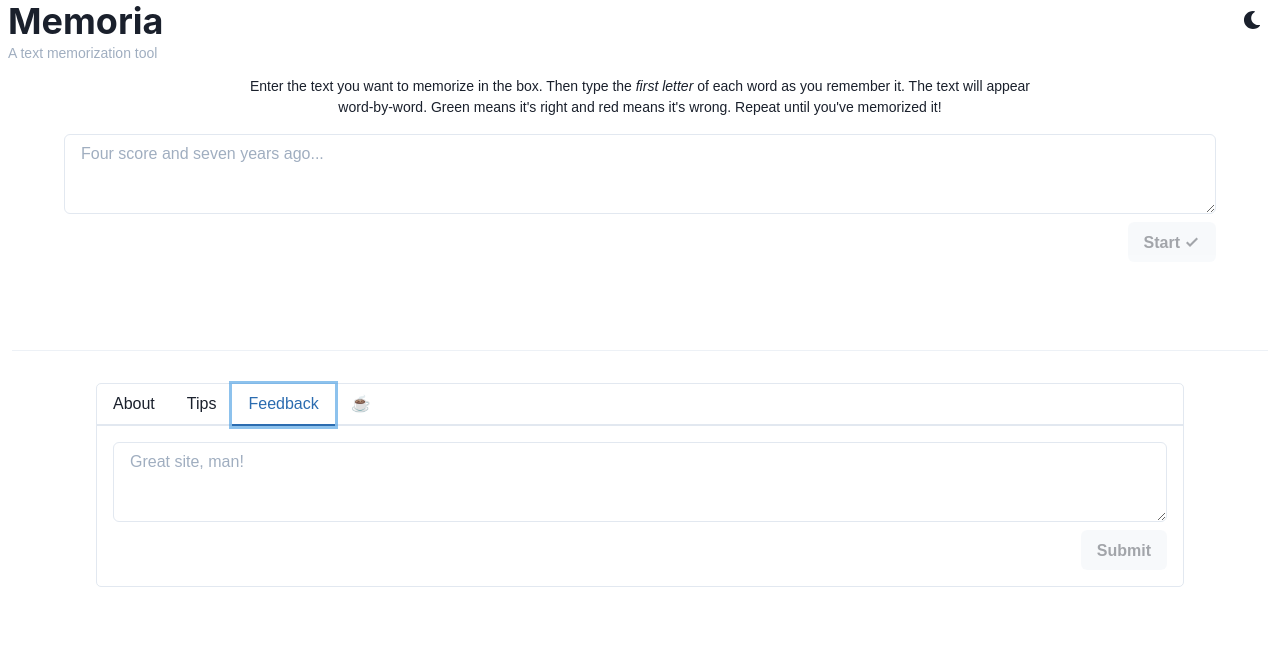
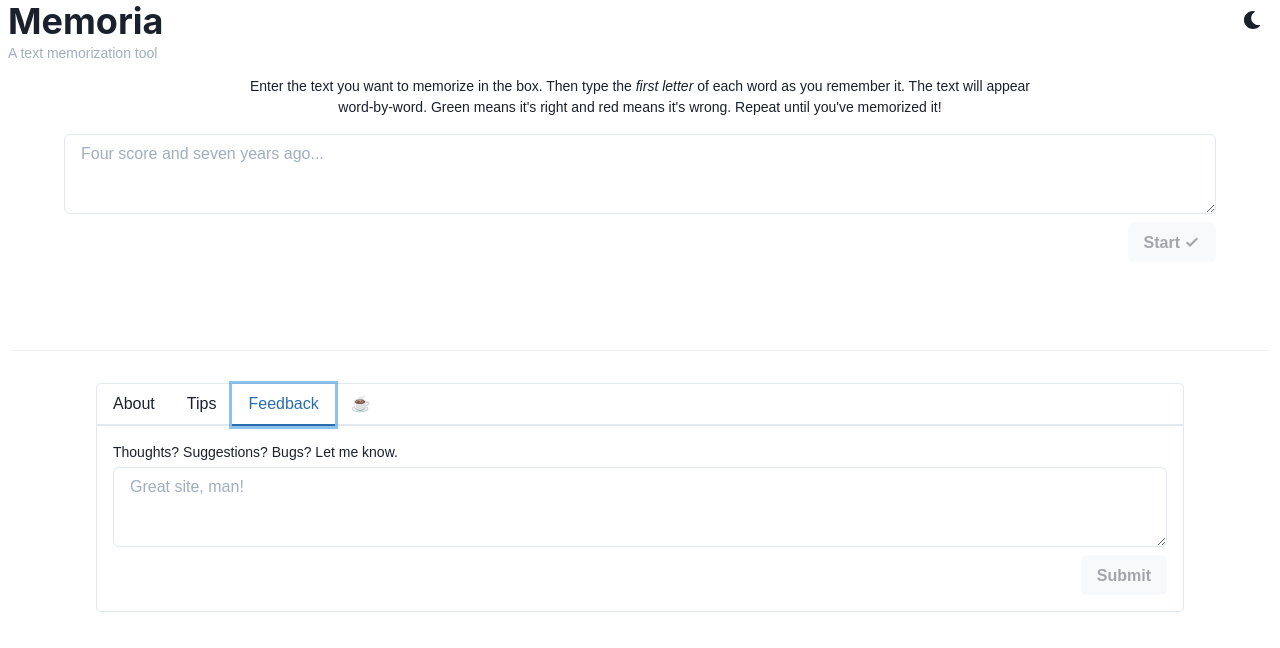
Before and after one commit to AndrewCutler/Memoria, a React (Create React App) app: page / in a window 1280 px wide. Both pictures are taken after a click on the tab "Feedback". Shown: the top 648 px of the page. Built offline with nearby package versions, Linux system fonts and the light colour scheme.

Commit message:
Text and maxlength

```diff
--- a/src/Email/Email.tsx
+++ b/src/Email/Email.tsx
@@ -1,6 +1,8 @@
 import { Box, Button, Flex, Textarea } from '@chakra-ui/react';
 import React, { useRef, useState } from 'react';
 import emailjs from '@emailjs/browser';
+
+const EMAIL_MAX = 5000;
 
 const Email = (): React.ReactElement => {
 	const form = useRef<any>(null);
@@ -30,7 +32,10 @@ const Email = (): React.ReactElement => {
 	};
 
 	return (
-		<Box>
+		<Box textAlign='left'>
+			<Box mb={1} fontSize='sm'>
+				Thoughts? Suggestions? Bugs? Let me know.
+			</Box>
 			<form
 				action=''
 				ref={form}
@@ -38,6 +43,7 @@ const Email = (): React.ReactElement => {
 			>
 				<Textarea
 					value={body}
+					maxLength={EMAIL_MAX}
 					name='message'
 					placeholder='Great site, man!'
 					onChange={({ target: { value } }) => handleChange(value)}
```
